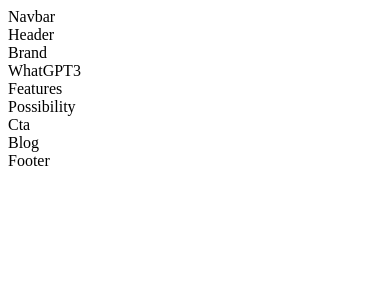
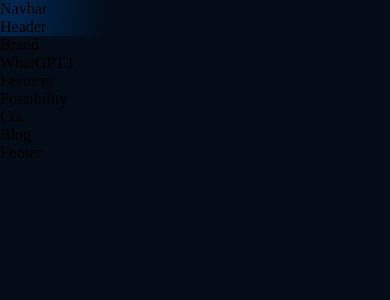
Before and after one commit to AY-SWE/Modern-AI-Website, a React (Create React App) app: page / in a window 390 px wide. Shown: the top 300 px of the page. Built offline with nearby package versions, Linux system fonts and the light colour scheme.

Commit message:
finished App.css, added responsiveness for different tablets

```diff
--- /dev/null
+++ b/src/App.css
@@ -0,0 +1,111 @@
+* {
+    box-sizing: border-box;
+    padding: 0;
+    margin: 0;
+    scroll-behavior: smooth;
+}
+
+body {
+    background: var(--color-bg);
+}
+
+a{
+    color: unset;
+    text-decoration: none;
+}
+
+.gradient__bg {         /*used angrybooks to generate these*/
+    background:-moz-radial-gradient(circle at 3% 25%, rgba(0, 40, 83, 1) 0%, rgba(4, 12, 24, 1) 25%);
+
+    background:-webkit-radial-gradient(circle at 3% 25%, rgba(0, 40, 83, 1) 0%, rgba(4, 12, 24, 1) 25%);
+
+    background:-o-radial-gradient(circle at 3% 25%, rgba(0, 40, 83, 1) 0%, rgba(4, 12, 24, 1) 25%);
+
+    background:-ms-radial-gradient(circle at 3% 25%, rgba(0, 40, 83, 1) 0%, rgba(4, 12, 24, 1) 25%);
+
+    background:radial-gradient(circle at 3% 25%, rgba(0, 40, 83, 1) 0%, rgba(4, 12, 24, 1) 25%);
+  }
+
+  .gradient__text{
+    background: var(--gradient-text);
+    background-clip: text;
+    -webkit-background-clip: text;
+    -webkit-text-fill-color: transparent;
+  }
+
+  .section__padding {
+    padding: 4rem 6rem;
+  }
+
+  .section__margin {
+    margin: 4rem 6rem;
+  }
+
+  .scale-up-center {                /*got it from animista*/
+	-webkit-animation: scale-up-center 0.4s cubic-bezier(0.390, 0.575, 0.565, 1.000) both;
+	animation: scale-up-center 0.4s cubic-bezier(0.390, 0.575, 0.565, 1.000) both;
+}
+
+@-webkit-keyframes scale-up-center {
+    0% {
+      -webkit-transform: scale(0.5);
+              transform: scale(0.5);
+    }
+    100% {
+      -webkit-transform: scale(1);
+              transform: scale(1);
+    }
+  }
+
+  @keyframes scale-up-center {
+    0% {
+      -webkit-transform: scale(0.5);
+              transform: scale(0.5);
+    }
+    100% {
+      -webkit-transform: scale(1);
+              transform: scale(1);
+    }
+  }
+
+  @media screen and (max-width: 700px) {
+  .section__padding {
+    padding: 4rem;
+  }
+
+  .section__margin {
+    margin: 4rem;
+  }
+}
+
+@media screen and (max-width: 550px) {
+  .section__padding {
+    padding: 4rem 2rem;
+  }
+
+  .section__margin {
+    margin: 4rem 2rem;
+  }
+}
+
+/*for ipads tablets medium sized such*/
+@media screen and (max-width: 700px) {
+    .section__padding {
+      padding: 4rem;
+    }
+
+    .section__margin {
+      margin: 4rem;
+    }
+  }
+
+  /*for mobile phones*/
+@media screen and (max-width: 550px) {
+.section__padding {
+    padding: 4rem 2rem;
+}
+
+.section__margin {
+    margin: 4rem 2rem;
+}
+}
--- a/src/App.js
+++ b/src/App.js
@@ -1,6 +1,8 @@
 import React from 'react'
 import {Footer, Blog, Possibility, Features, WhatGPT3, Header} from './containers';
 import { Cta, Brand, Navbar } from './components';
+import './App.css';
+import './index.css';
 
 const App = () => {
   return (
--- /dev/null
+++ b/src/index.css
@@ -0,0 +1,14 @@
+@import url('https://fonts.googleapis.com/css2?family=Manrope:wght@200;300;400;500;600;700;800&display=swap');
+
+:root {
+  --font-family: 'Manrope', sans-serif;
+
+  --gradient-text: linear-gradient(89.97deg, #AE67FA 1.84%, #F49867 102.67%);
+  --gradient-bar: linear-gradient(103.22deg, #AE67FA -13.86%, #F49867 99.55%);
+
+  --color-bg: #040C18;
+  --color-footer : #031B34;
+  --color-blog: #042c54;
+  --color-text: #81AFDD;
+  --color-subtext: #FF8A71;
+}
```
